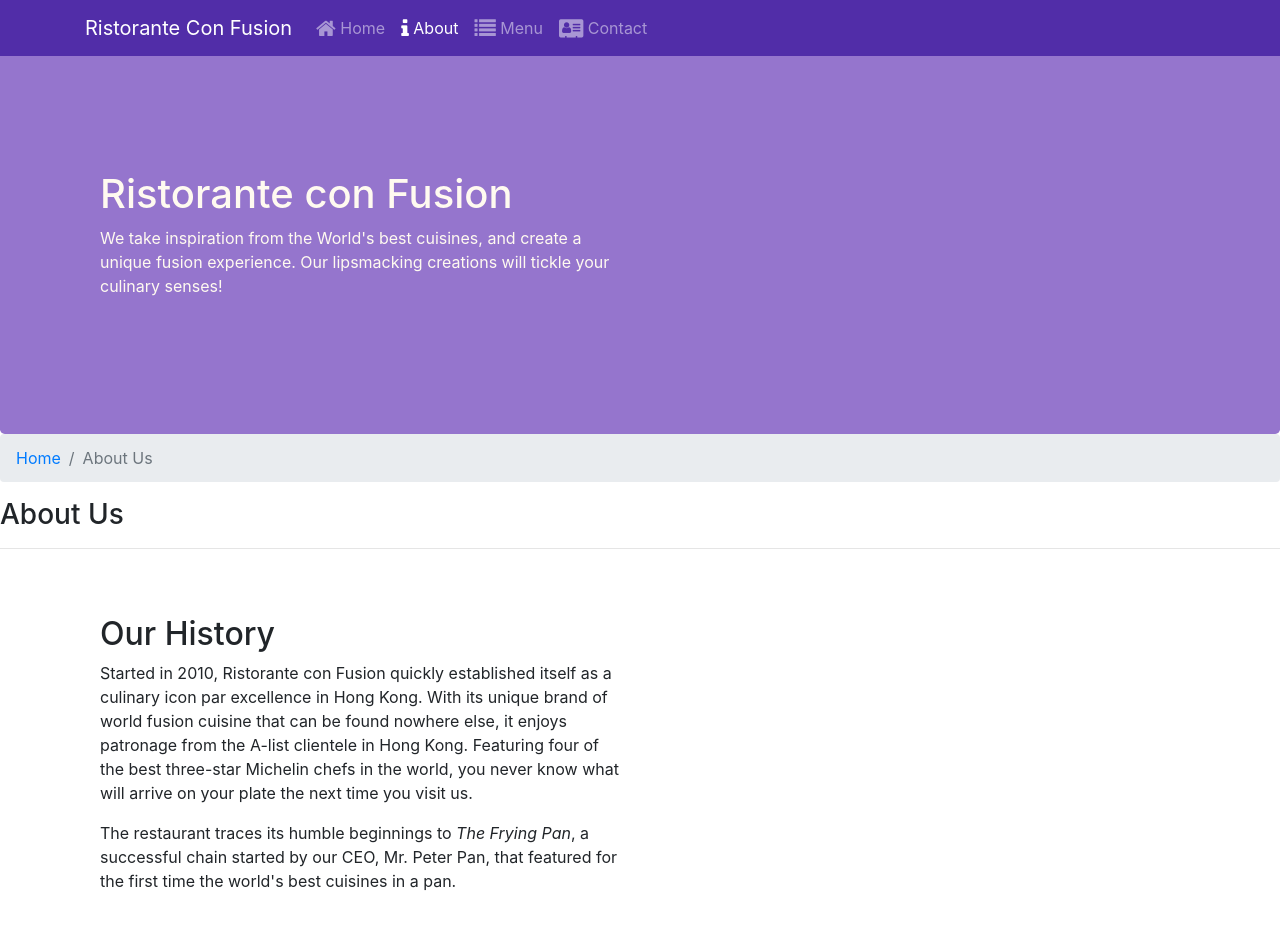
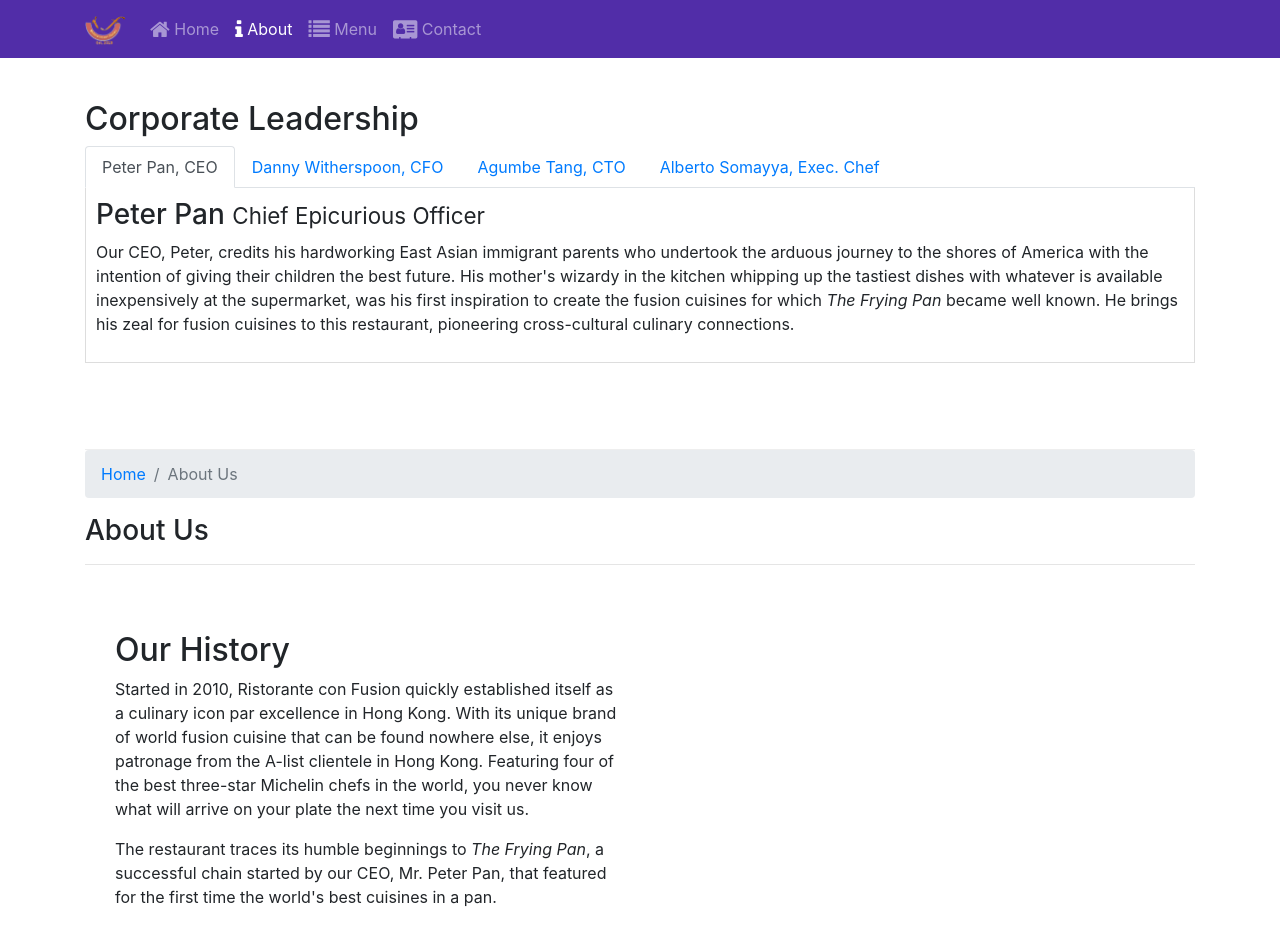
Before and after one commit to rachitbhatt007/Bootstrap-website, a website: page aboutus.html in a window 1280 px wide. Shown: the top 933 px of the page. Drawn offline with nearby package versions, Linux system fonts and the light colour scheme; files whose address does not match are found by name.

Commit message:
nav tabs

```diff
--- a/aboutus.html
+++ b/aboutus.html
@@ -20,7 +20,7 @@
             <button class="navbar-toggler" type="button" data-toggle="collapse" data-target="#Navbar">
                 <span class="navbar-toggler-icon"></span>
             </button>
-            <a class="navbar-brand" href="#">Ristorante Con Fusion</a>
+            <a class="navbar-brand " href="#"><img src="img/logo.png" height="30" width="41"></a>
             <div class="collapse navbar-collapse" id="Navbar">
                 <ul class="navbar-nav mr-auto">
                         <li class="nav-item"><a class="nav-link" href="./index.html"><span class="fa fa-home fa-lg"></span> Home</a></li>
@@ -32,18 +32,73 @@
         </div>
     </nav>
 
-    <header class="jumbotron">
-        <div class="container">
-            <div class="row row-header">
-                <div class="col-12 col-sm-6">
-                    <h1>Ristorante con Fusion</h1>
-                    <p>We take inspiration from the World's best cuisines, and create a unique fusion experience. Our lipsmacking creations will tickle your culinary senses!</p>
-                </div>
-                <div class="col-12 col-sm">
-                </div>
+
+
+<div class="container">
+    <div class=" row-content">
+ <h2>Corporate Leadership</h2>
+
+<ul class="nav nav-tabs">
+                    <li class="nav-item">
+                      <a class="nav-link active" href="#peter"
+                        role="tab" data-toggle="tab">Peter Pan, CEO</a>
+                    </li>
+                    <li class="nav-item">
+                      <a class="nav-link" href="#danny" role="tab"
+                        data-toggle="tab">Danny Witherspoon, CFO</a>
+                    </li>
+                    <li class="nav-item">
+                      <a class="nav-link" href="#agumbe"role="tab"
+                        data-toggle="tab">Agumbe Tang, CTO</a>
+                    </li>
+                    <li class="nav-item">
+                      <a class="nav-link" href="#alberto" role="tab"
+                        data-toggle="tab">Alberto Somayya, Exec. Chef</a>
+                    </li>
+                </ul>
+
+<div class="tab-content">
+            <div role="tabpanel" class="tab-pane fade show active" id="peter">
+               <h3>Peter Pan <small>Chief Epicurious Officer</small></h3>
+                <div class="d-none d-lg-block">
+                <p>Our CEO, Peter, credits his hardworking East Asian immigrant parents who undertook the arduous journey to the shores of America with the intention of giving their children the best future. His mother's wizardy in the kitchen whipping up the tastiest dishes with whatever is available inexpensively at the supermarket, was his first inspiration to create the fusion cuisines for which <em>The Frying Pan</em> became well known. He brings his zeal for fusion cuisines to this restaurant, pioneering cross-cultural culinary connections.</p>
             </div>
         </div>
-    </header>
+
+            <div role="tabpanel" class="tab-pane fade " id="danny">
+
+                <h3>Dhanasekaran Witherspoon <small>Chief Food Officer</small></h3>
+                <div class="d-none d-lg-block">
+                <p>Our CFO, Danny, as he is affectionately referred to by his colleagues, comes from a long established family tradition in farming and produce. His experiences growing up on a farm in the Australian outback gave him great appreciation for varieties of food sources. As he puts it in his own words, <em>Everything that runs, wins, and everything that stays, pays!</em></p>
+                </div>
+
+            </div>
+            <div role="tabpanel" class="tab-pane fade " id="agumbe">
+
+                <h3>Agumbe Tang <small>Chief Taste Officer</small></h3>
+                <div class="d-none d-lg-block">
+                <p>Blessed with the most discerning gustatory sense, Agumbe, our CTO, personally ensures that every dish that we serve meets his exacting tastes. Our chefs dread the tongue lashing that ensues if their dish does not meet his exacting standards. He lives by his motto, <em>You click only if you survive my lick.</em></p>
+                </div>
+
+            </div>
+            <div role="tabpanel" class="tab-pane fade" id="alberto">
+
+                <h3>Alberto Somayya <small>Executive Chef</small></h3>
+
+                <div class="d-none d-lg-block">
+                <p>Award winning three-star Michelin chef with wide International experience having worked closely with whos-who in the culinary world, he specializes in creating mouthwatering Indo-Italian fusion experiences. He says, <em>Put together the cuisines from the two craziest cultures, and you get a winning hit! Amma Mia!</em></p>
+                </div>
+
+            </div>
+     </div>
+
+
+</div>
+
+
+
+
+
 
     <div >
         <div>
@@ -69,29 +124,7 @@
         </div>
 
 
-        <div>
-            <div class="row-content">
-                <h2>Corporate Leadership</h2>
-                <h3>Peter Pan <small>Chief Epicurious Officer</small></h3>
-                <div class="d-none d-lg-block">
-                <p>Our CEO, Peter, credits his hardworking East Asian immigrant parents who undertook the arduous journey to the shores of America with the intention of giving their children the best future. His mother's wizardy in the kitchen whipping up the tastiest dishes with whatever is available inexpensively at the supermarket, was his first inspiration to create the fusion cuisines for which <em>The Frying Pan</em> became well known. He brings his zeal for fusion cuisines to this restaurant, pioneering cross-cultural culinary connections.</p>
-            </div>
-                <h3>Dhanasekaran Witherspoon <small>Chief Food Officer</small></h3>
-                <div class="d-none d-lg-block">
-                <p>Our CFO, Danny, as he is affectionately referred to by his colleagues, comes from a long established family tradition in farming and produce. His experiences growing up on a farm in the Australian outback gave him great appreciation for varieties of food sources. As he puts it in his own words, <em>Everything that runs, wins, and everything that stays, pays!</em></p>
-                </div>
-                <h3>Agumbe Tang <small>Chief Taste Officer</small></h3>
-                <div class="d-none d-lg-block">
-                <p>Blessed with the most discerning gustatory sense, Agumbe, our CTO, personally ensures that every dish that we serve meets his exacting tastes. Our chefs dread the tongue lashing that ensues if their dish does not meet his exacting standards. He lives by his motto, <em>You click only if you survive my lick.</em></p>
-                </div>
-                <h3>Alberto Somayya <small>Executive Chef</small></h3>
-
-                <div class="d-none d-lg-block">
-                <p>Award winning three-star Michelin chef with wide International experience having worked closely with whos-who in the culinary world, he specializes in creating mouthwatering Indo-Italian fusion experiences. He says, <em>Put together the cuisines from the two craziest cultures, and you get a winning hit! Amma Mia!</em></p>
-                </div>
-            </div>
-       </div>
-
+        </div>
     </div>
 </div>
     <footer class="footer">
--- a/css/mystyle.css
+++ b/css/mystyle.css
@@ -35,3 +35,10 @@ body{
     padding:50px 0px 0px 0px;
     z-index:0;
 }
+
+.tab-content {
+    border-left: 1px solid #ddd;
+    border-right: 1px solid #ddd;
+    border-bottom: 1px solid #ddd;
+    padding: 10px;
+}
```
Also changed, not shown: contactus.html (+4 -3 lines).
